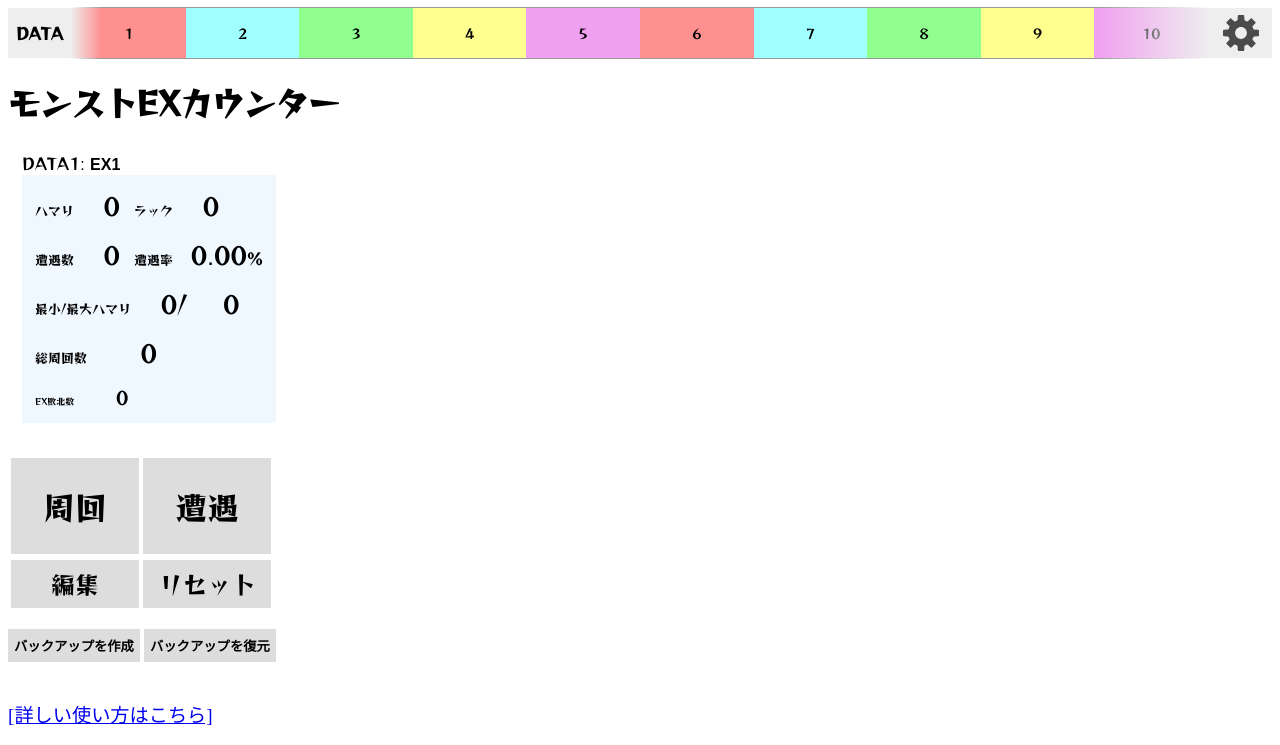
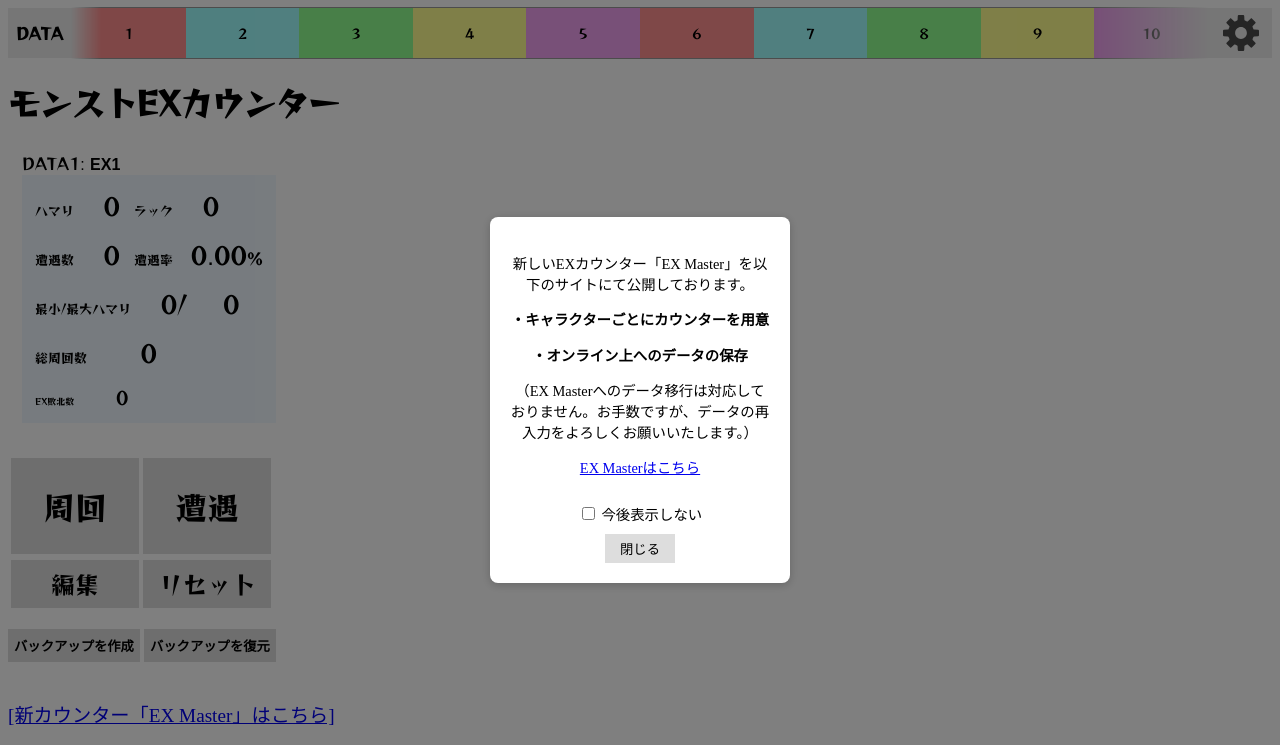
Before and after one commit to Reyshi084/game-counter, a website: page docs/index.html in a window 1280 px wide. Shown: the top 745 px of the page. Drawn offline with Linux system fonts and the light colour scheme.

Commit message:
EX Masterへ誘導するモーダルの追加

```diff
--- a/docs/index.html
+++ b/docs/index.html
@@ -37,6 +37,7 @@
       </div>
       <div id="option"><img src="option.svg" width="36" height="36" /></div>
     </header>
+
     <div id="modal-container">
       <div id="modal-body">
         <button type="button" id="modal-close">×</button>
@@ -95,6 +96,32 @@
         </div>
       </div>
     </div>
+
+    <div id="exmaster-modal-container">
+      <div id="exmaster-modal-body">
+        <div id="exmaster-modal-message">
+          <p>
+            新しいEXカウンター「EX Master」を以下のサイトにて公開しております。
+          </p>
+          <p><b>・キャラクターごとにカウンターを用意</b></p>
+          <p><b>・オンライン上へのデータの保存</b></p>
+
+          <p>
+            （EX
+            Masterへのデータ移行は対応しておりません。お手数ですが、データの再入力をよろしくお願いいたします。）
+          </p>
+          <p><a href="https://mnst-ex-master.com/">EX Masterはこちら</a></p>
+          <p></p>
+        </div>
+
+        <label
+          ><input type="checkbox" id="exmaster-modal-checkbox" />
+          今後表示しない</label
+        ><br />
+        <button id="exmaster-modal-closebtn">閉じる</button>
+      </div>
+    </div>
+
     <h1>モンストEXカウンター</h1>
     <div id="info">
       <div>
@@ -194,6 +221,13 @@
       </button>
     </div>
     <br />
+    <div id="exmaster-link">
+      <p>
+        <a href="https://mnst-ex-master.com/"
+          >[新カウンター「EX Master」はこちら]</a
+        >
+      </p>
+    </div>
     <div id="guide">
       <a href="https://github.com/Reyshi084/game-counter" target="_blank"
         >[詳しい使い方はこちら]</a
--- a/docs/index.js
+++ b/docs/index.js
@@ -1140,3 +1140,24 @@
 closeBtn.addEventListener("click", function () {
   container.classList.remove("active");
 });
+
+// EX Masterのモーダル
+
+function closeModal() {
+  const dontShow = document.getElementById("exmaster-modal-checkbox").checked;
+  if (dontShow) {
+    localStorage.setItem("exmaster-modal", "true");
+  }
+  document.getElementById("exmaster-modal-container").style.display = "none";
+}
+
+window.addEventListener("load", () => {
+  if (!localStorage.getItem("exmaster-modal")) {
+    document.getElementById("exmaster-modal-container").style.display = "flex";
+  }
+});
+
+const exmasterModalCloseBtn = document.getElementById(
+  "exmaster-modal-closebtn"
+);
+exmasterModalCloseBtn.addEventListener("click", closeModal);
--- a/scss/_modal.scss
+++ b/scss/_modal.scss
@@ -101,3 +101,38 @@
     }
   }
 }
+
+// EX Masterのモーダル
+#exmaster-modal-container {
+  font-size: 0.9em;
+  display: none;
+  position: fixed;
+  top: 0;
+  left: 0;
+  width: 100vw;
+  height: 100vh;
+  background: rgba(0, 0, 0, 0.5);
+  align-items: center;
+  justify-content: center;
+  z-index: 1000;
+
+  #exmaster-modal-body {
+    background: #fff;
+    padding: 20px;
+    border-radius: 8px;
+    width: 260px;
+    text-align: center;
+    box-shadow: 0 2px 10px rgba(0, 0, 0, 0.2);
+
+    input[type="checkbox"] {
+      margin-top: 15px;
+    }
+
+    button {
+      margin-top: 10px;
+      padding: 5px 15px;
+      border: 0px;
+      background-color: #ddd;
+    }
+  }
+}
--- a/scss/index.scss
+++ b/scss/index.scss
@@ -17,6 +17,12 @@
   font-size: min(9vmin, 32px);
 }
 
+#exmaster-link {
+  font-size: larger;
+  margin-top: 20px;
+  margin-bottom: 20px;
+}
+
 #guide {
   font-size: larger;
   margin-top: 20px;
```
Also changed, not shown: docs/index.css.
